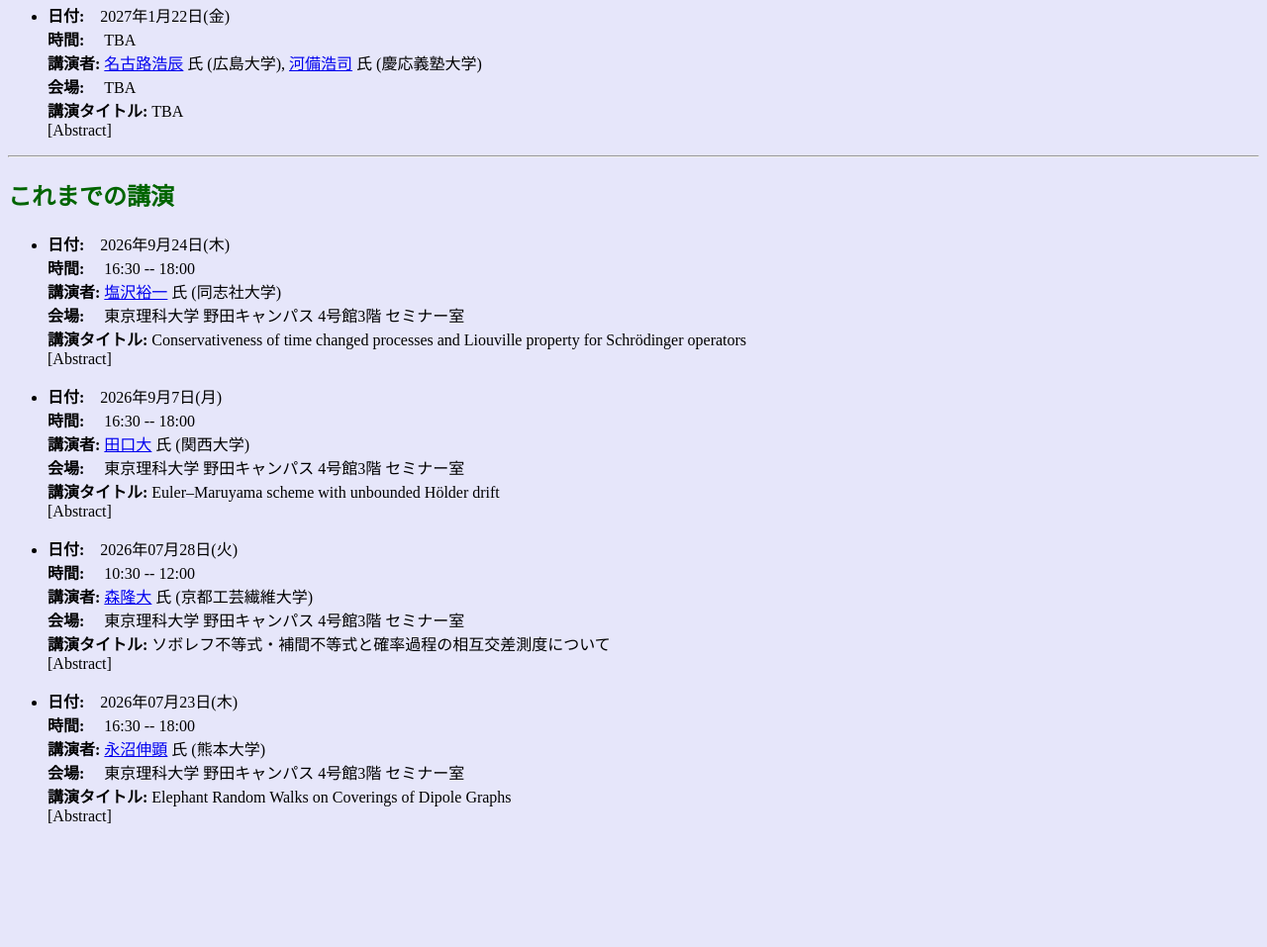
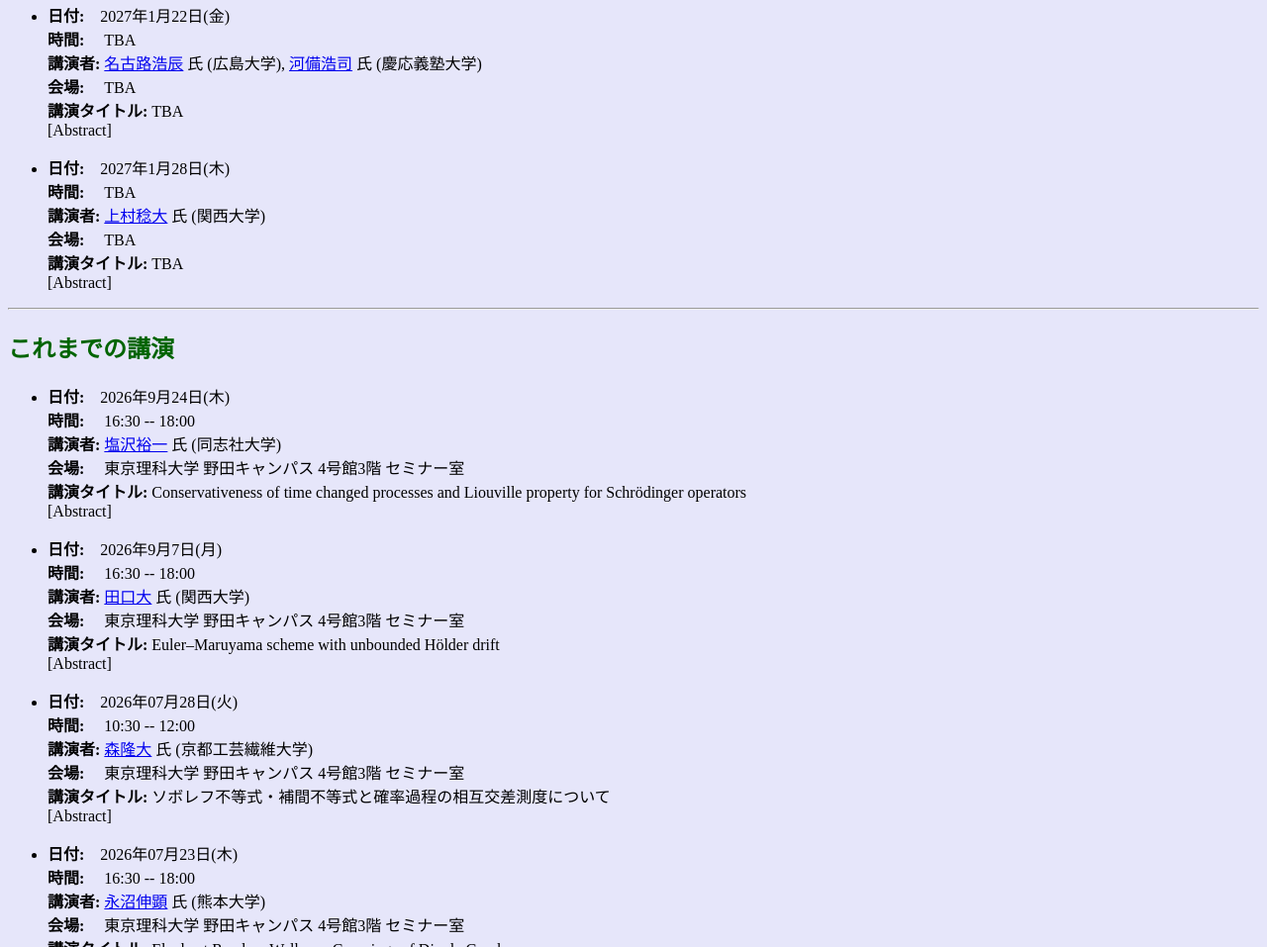
Before and after one commit to NodaProbabilitySeminar/homepage, a plain HTML site: page index.html in a window 1280 px wide. Shown: the part 798-1755 px from the top of the page at 99% size. Before the commit the page ends 1648 px from the top, so only its background shows below. Drawn offline with nearby package versions, Linux system fonts and the light colour scheme.

Commit message:
Add files via upload

```diff
--- a/index.html
+++ b/index.html
@@ -100,6 +100,23 @@
 			</ul></p>
 
 
+			<p><ul>
+			<li><strong>日付:　</strong>2027年1月28日(木)<br>
+				<strong>時間:　</strong>  TBA<br>
+				<strong>講演者: </strong>  <a href="https://stoc-proc.com/people/uemura/index.htm" style="text-decoration: underline">上村稔大</a> 氏 (関西大学)<br>
+				<strong>会場:　</strong> TBA<br>
+
+				<strong>講演タイトル: </strong>  TBA <br>
+				<div onclick="obj=document.getElementById('2701bb').style; obj.display=(obj.display=='none')?'block':'none';">
+					<a style="cursor:pointer;">[Abstract]</a>
+				</div>
+				<div id="2701bb" style="display:none;clear:both;">
+					TBA
+
+				</div>
+			</li>
+			</ul></p>
+
 <hr>
 	<h2><font color="darkgreen">これまでの講演</font></h2>
 
```
